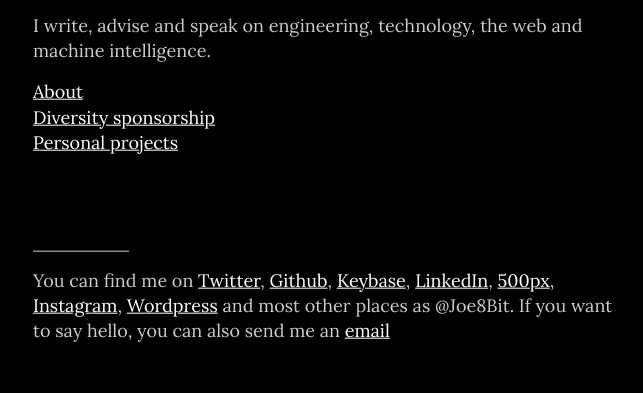
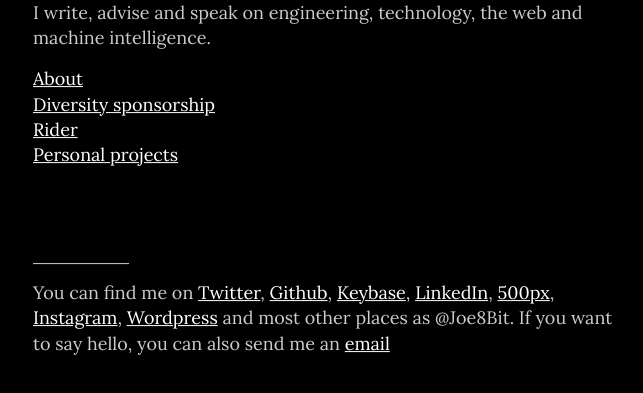
Before and after one commit to Joe8Bit/joe8bit.com, a plain HTML site: page public/index.html in a window 1280 px wide. Shown: the part 281-674 px from the top of the page, without its empty margins (307-950 px from the left). Drawn offline with Linux system fonts and the light colour scheme.

Commit message:
Add rider to home page

```diff
--- a/public/index.html
+++ b/public/index.html
@@ -30,6 +30,7 @@
             <ul>
                 <li><a href="about">About</a></li>
                 <li><a href="diversity">Diversity sponsorship</a></li>
+                <li><a href="rider">Rider</a></li>
                 <li><a href="projects">Personal projects</a></li>
             </ul>
             <p>You can find me on <a href="https://twitter.com/Joe8Bit">Twitter</a>, <a href="https://github.com/Joe8Bit">Github</a>, <a href="https://keybase.io/Joe8Bit">Keybase</a>, <a href="https://uk.linkedin.com/in/joe8bit">LinkedIn</a>, <a href="https://500px.com/Joe8Bit">500px</a>, <a href="https://instagram.com/Joe8Bit">Instagram</a>, <a href="https://joe8bit.wordpress.com">Wordpress</a> and most other places as @Joe8Bit. If you want to say hello, you can also send me an <a href="mailto:joe8bit@gmail.com">email</a></p>
```
